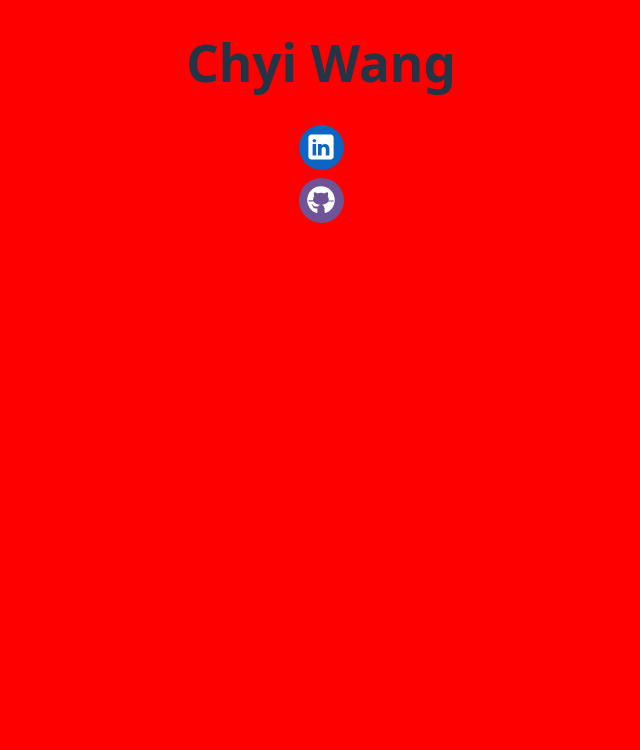
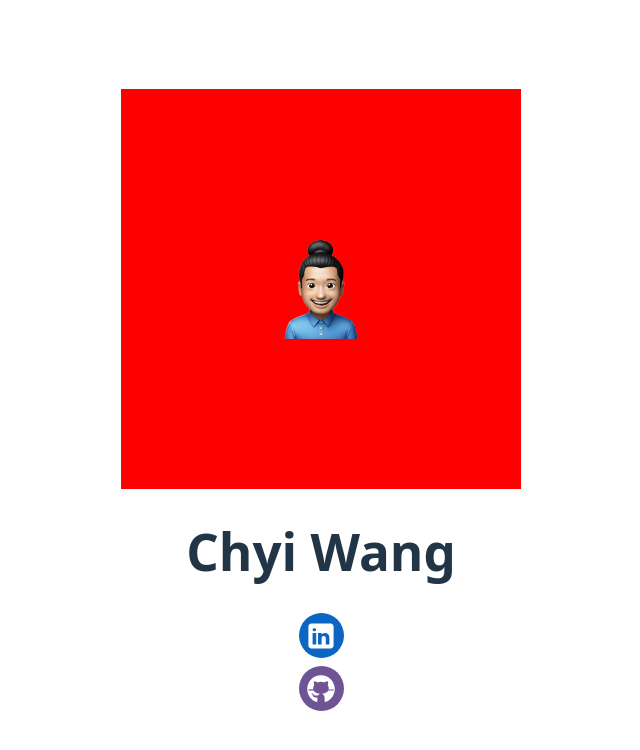
Before and after one commit to chyiyenwang/chyiyenwang.github.io, a React (Vite) app: page / in a window 1280 px wide. Shown: the top 750 px of the page, without its empty margins (319-959 px from the left). Built offline with nearby package versions, Linux system fonts and the light colour scheme.

Commit message:
basic working radial

```diff
--- a/src/App.css
+++ b/src/App.css
@@ -5,15 +5,6 @@
   margin: 0 auto;
   padding: 2rem;
   text-align: center;
-}
-
-.background {
-  position: fixed;
-  top: 0;
-  left: 0;
-  width: 100vw;
-  height: 100vh;
-
 }
 
 .links {
@@ -30,3 +21,8 @@
 .github {
   background-color: var(--brand-github);
 }
+
+.hero {
+  width: 100px;
+  height: 100px;
+}
--- a/src/App.tsx
+++ b/src/App.tsx
@@ -1,50 +1,25 @@
-import { useState } from 'react';
 import linkedinIcon from '/icon-linkedin.svg';
 import githubIcon from '/icon-github.svg';
 import Link from './components/link/link';
+import Radial from './components/radial/radial';
 
 import './App.css'
 
-const bandSize = 200;
 
 function App() {
-  const [backgroundColor, setBackgroundColor] = useState<string>('red');
-
-  const handleMouseMove = (
-    event: React.MouseEvent<HTMLDivElement, MouseEvent>
-  ) => {
-    const { clientX, clientY } = event;
-
-    const centerX = window.innerWidth / 2;
-    const centerY = window.innerHeight / 2;
-
-    const dx = clientX - centerX;
-    const dy = centerY - clientY;
-
-    let angle = Math.atan2(dy, dx) * (180 / Math.PI);
-    if (angle < 0) angle += 360;
-
-    const hour = Math.floor(((angle + 90) % 360) / 30) + 1;
-
-    const distance = Math.sqrt(dx * dx + dy * dy);
-    const band = Math.min(Math.floor(distance / bandSize), 3);
-
-    const hue = hour * 30;
-    const lightness = 40 + band * 15;
-
-    const color = `hsl(${hue}, 80%, ${lightness}%)`;
-
-    setBackgroundColor(color);
-  };
-
 
   return (
-    <div
-      className='background'
-      style={{ backgroundColor: backgroundColor }}
-      onMouseMove={handleMouseMove}
-    >
-      <h1>Chyi Wang</h1>
+    <>
+      <div>
+        <Radial>
+          <img
+            src='/emoji.png'
+            alt='Chyi Wang png'
+            className='hero'
+          />
+        </Radial>
+        <h1>Chyi Wang</h1>
+      </div>
       <div className="links">
         <Link
           label='LinkedIn'
@@ -59,7 +34,7 @@ function App() {
           color='github'
         />
       </div>
-    </div>
+    </>
   )
 }
 
--- /dev/null
+++ b/src/components/radial/radial.module.css
@@ -0,0 +1,8 @@
+.radial {
+  display: flex;
+  align-items: center;
+  justify-content: center;
+
+  width: 400px;
+  height: 400px;
+}
--- /dev/null
+++ b/src/components/radial/radial.tsx
@@ -0,0 +1,64 @@
+import { useState, useRef } from "react";
+
+import styles from './radial.module.css';
+
+const BAND_COUNT = 4;
+const DEAD_ZONE_RADIUS = 50;
+
+function Radial({ children }: { children: React.ReactNode }) {
+  const containerRef = useRef<HTMLDivElement>(null);
+
+  const [backgroundColor, setBackgroundColor] = useState<string>('red');
+
+  const handleMouseMove = (event: React.MouseEvent<HTMLDivElement, MouseEvent>) => {
+    if (!containerRef.current) return;
+
+    const { clientX, clientY } = event;
+    const rect = containerRef.current.getBoundingClientRect();
+
+    const centerX = rect.left + rect.width / 2;
+    const centerY = rect.top + rect.height / 2;
+
+    const dx = clientX - centerX;
+    const dy = clientY - centerY;
+
+    const distance = Math.sqrt(dx * dx + dy * dy);
+
+    if (distance <= DEAD_ZONE_RADIUS) return;
+
+    let angle = Math.atan2(dy, dx) * (180 / Math.PI);
+    if (angle < 0) angle += 360;
+
+    const hour = Math.floor(((angle + 75) % 360) / 30) + 1;
+
+    const maxRadius = Math.min(rect.width, rect.height) / 2;
+    const usableRadius = maxRadius - DEAD_ZONE_RADIUS;
+    const bandSize = usableRadius / BAND_COUNT;
+
+    const band = Math.min(
+      Math.floor((distance - DEAD_ZONE_RADIUS) / bandSize),
+      BAND_COUNT - 1
+    );
+
+    const hue = hour * 30;
+    const lightness = 40 + band * 12;
+    const color = `hsl(${hue}, 80%, ${lightness}%)`;
+
+    console.log({ hour, band, angle });
+
+    setBackgroundColor(color);
+  };
+
+  return (
+    <div
+      ref={containerRef}
+      className={styles.radial}
+      style={{ backgroundColor: backgroundColor }}
+      onMouseMove={handleMouseMove}
+    >
+      {children}
+    </div>
+  );
+}
+
+export default Radial;
```
